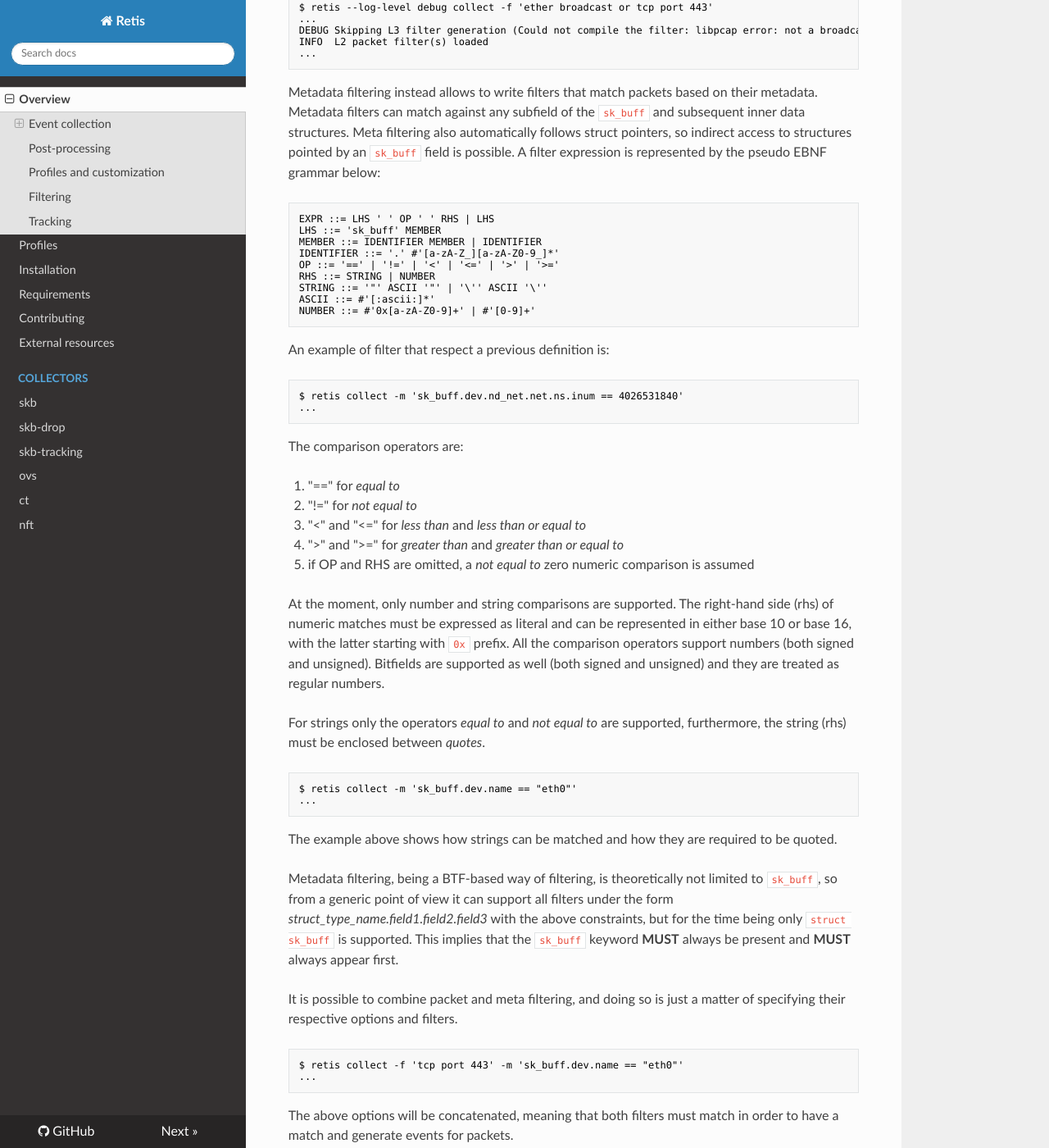
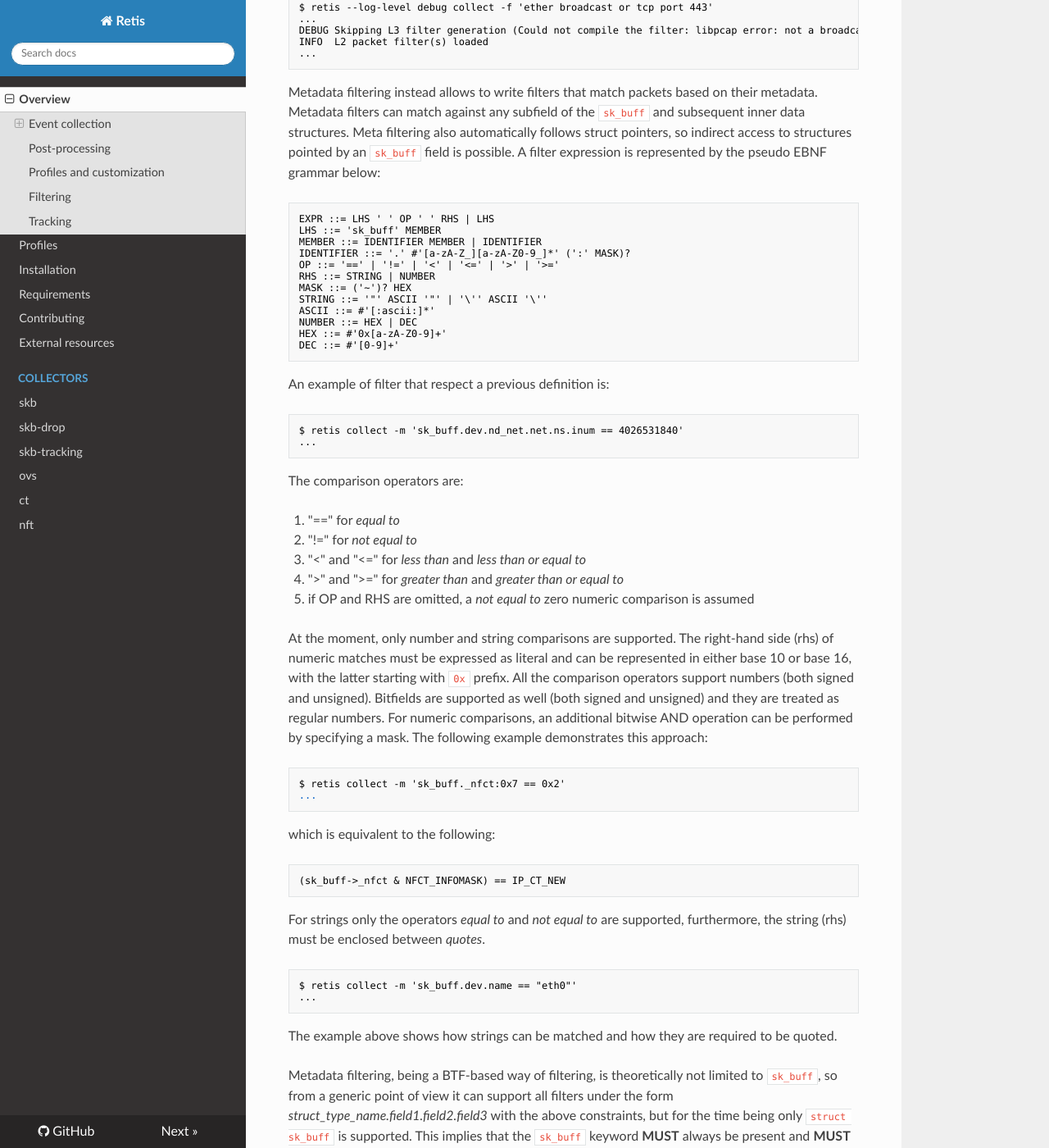
Before and after one commit to retis-org/retis, an MkDocs documentation site: the page built from docs/index.md, in a window 1280 px wide and 1400 px high, scrolled down 3986 px. Shown: the whole window at 82% size. Built offline with MkDocs 1.6.1, drawn with Linux system fonts in a browser that asks for light colours; nearby versions of some CDN libraries.

Commit message:
doc: add masking for meta filtering
Signed-off-by: Paolo Valerio <pvalerio@redhat.com>

````diff
--- a/docs/index.md
+++ b/docs/index.md
@@ -227,12 +227,15 @@ A filter expression is represented by the pseudo EBNF grammar below:
 EXPR ::= LHS ' ' OP ' ' RHS | LHS
 LHS ::= 'sk_buff' MEMBER
 MEMBER ::= IDENTIFIER MEMBER | IDENTIFIER
-IDENTIFIER ::= '.' #'[a-zA-Z_][a-zA-Z0-9_]*'
+IDENTIFIER ::= '.' #'[a-zA-Z_][a-zA-Z0-9_]*' (':' MASK)?
 OP ::= '==' | '!=' | '<' | '<=' | '>' | '>='
 RHS ::= STRING | NUMBER
+MASK ::= ('~')? HEX
 STRING ::= '"' ASCII '"' | '\'' ASCII '\''
 ASCII ::= #'[:ascii:]*'
-NUMBER ::= #'0x[a-zA-Z0-9]+' | #'[0-9]+'
+NUMBER ::= HEX | DEC
+HEX ::= #'0x[a-zA-Z0-9]+'
+DEC ::= #'[0-9]+'
 ```
 
 An example of filter that respect a previous definition is:
@@ -258,6 +261,20 @@ latter starting with `0x` prefix.
 All the comparison operators support numbers (both signed and unsigned).
 Bitfields are supported as well (both signed and unsigned) and they
 are treated as regular numbers.
+For numeric comparisons, an additional bitwise AND operation can be
+performed by specifying a mask. The following example demonstrates
+this approach:
+
+```
+$ retis collect -m 'sk_buff._nfct:0x7 == 0x2'
+...
+```
+
+which is equivalent to the following:
+
+```none
+(sk_buff->_nfct & NFCT_INFOMASK) == IP_CT_NEW
+```
 
 For strings only the operators *equal to* and *not equal to* are supported,
 furthermore, the string (rhs) must be enclosed between *quotes*.
````
